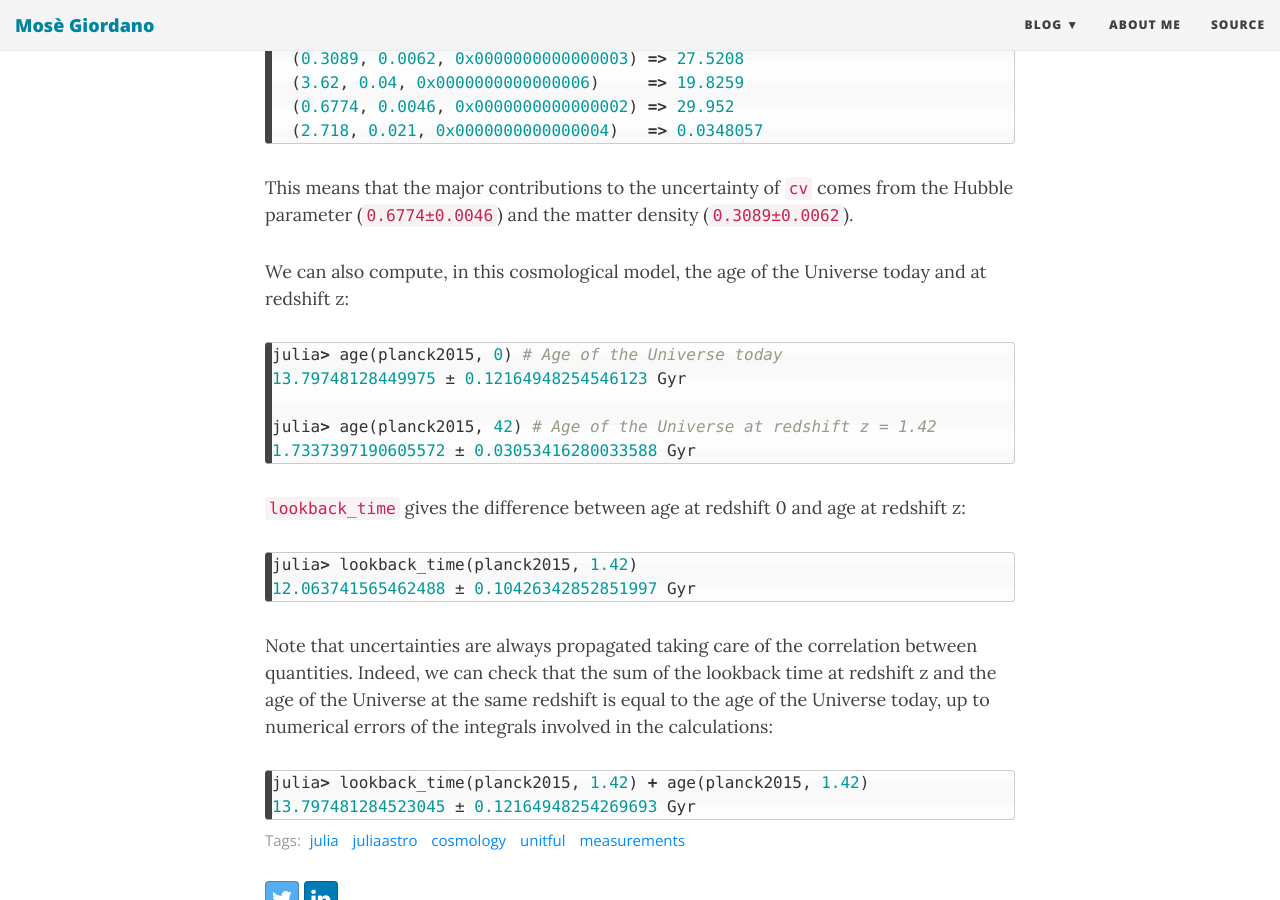
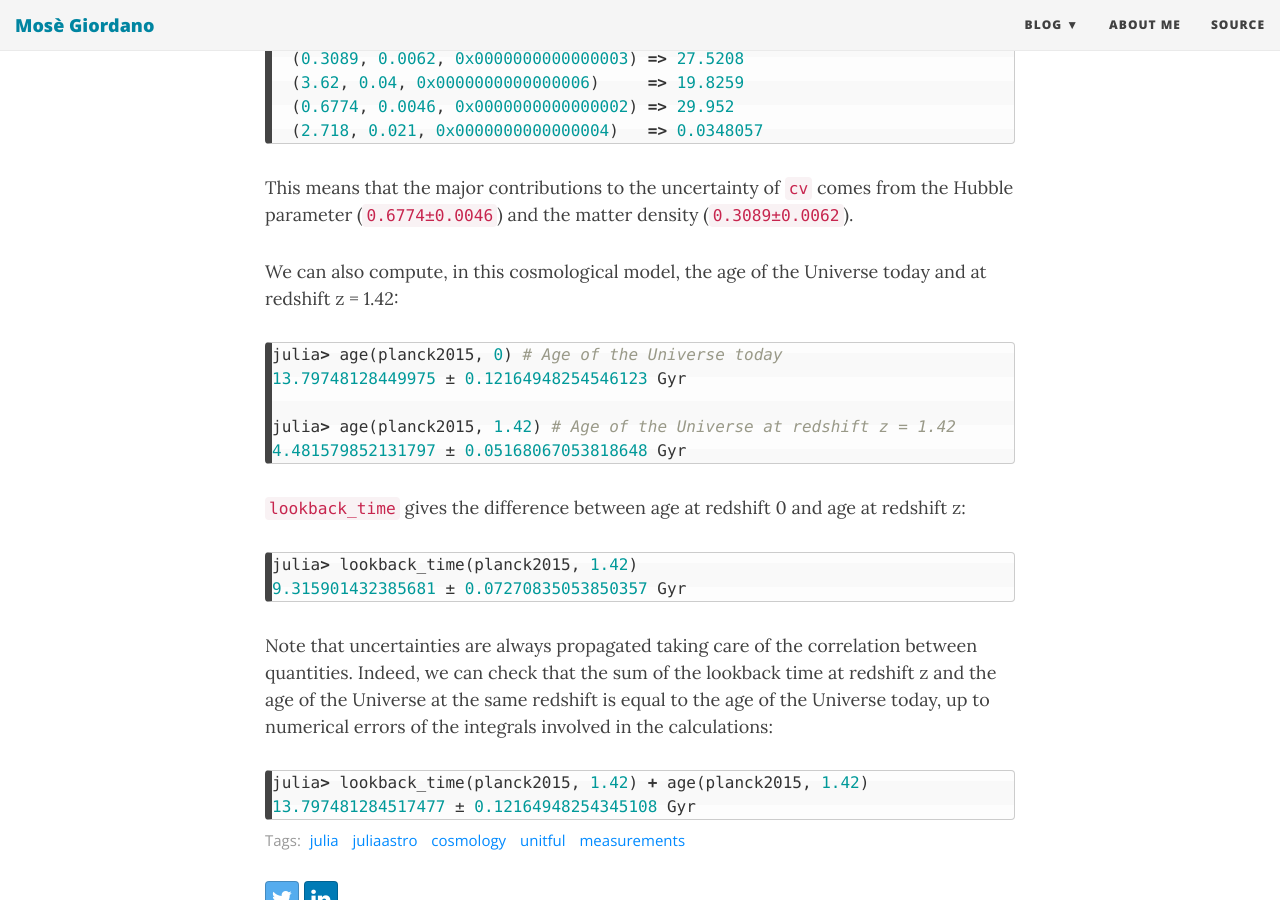
Before and after one commit to giordano/giordano.github.io, a Jekyll site: the page built from _posts/2018-12-12-cosmology-unitful.md, in a window 1280 px wide and 900 px high, scrolled down 2544 px. Built offline with Jekyll 4.4.1, drawn with Linux system fonts in a browser that asks for light colours; nearby versions of some CDN libraries; comment, search, counter and statistics services are not loaded.

Commit message:
Fix results of `age` and `lookback_time`

````diff
--- a/_posts/2018-12-12-cosmology-unitful.md
+++ b/_posts/2018-12-12-cosmology-unitful.md
@@ -123,14 +123,14 @@ This means that the major contributions to the uncertainty of `cv` comes from
 the Hubble parameter (`0.6774±0.0046`) and the matter density (`0.3089±0.0062`).
 
 We can also compute, in this cosmological model, the age of the Universe today
-and at redshift z:
+and at redshift z = 1.42:
 
 ```julia
 julia> age(planck2015, 0) # Age of the Universe today
 13.79748128449975 ± 0.12164948254546123 Gyr
 
-julia> age(planck2015, 42) # Age of the Universe at redshift z = 1.42
-1.7337397190605572 ± 0.03053416280033588 Gyr
+julia> age(planck2015, 1.42) # Age of the Universe at redshift z = 1.42
+4.481579852131797 ± 0.05168067053818648 Gyr
 ```
 
 `lookback_time` gives the difference between age at redshift 0 and age at
@@ -138,7 +138,7 @@ redshift z:
 
 ```julia
 julia> lookback_time(planck2015, 1.42)
-12.063741565462488 ± 0.10426342852851997 Gyr
+9.315901432385681 ± 0.07270835053850357 Gyr
 ```
 
 Note that uncertainties are always propagated taking care of the correlation
@@ -149,7 +149,7 @@ calculations:
 
 ```julia
 julia> lookback_time(planck2015, 1.42) + age(planck2015, 1.42)
-13.797481284523045 ± 0.12164948254269693 Gyr
+13.797481284517477 ± 0.12164948254345108 Gyr
 ```
 
 <!-- Local Variables: -->
````
